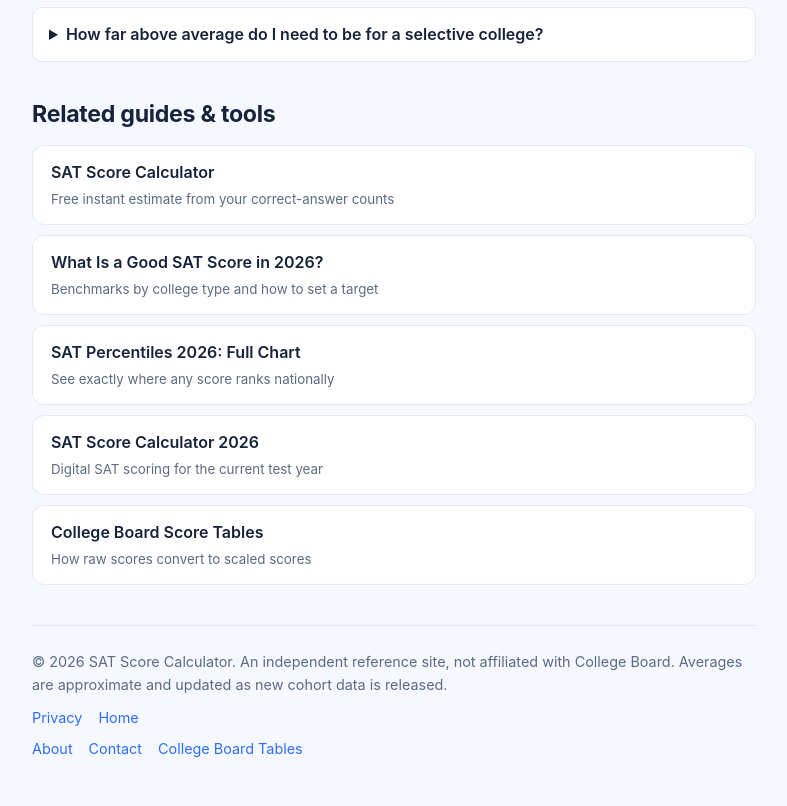
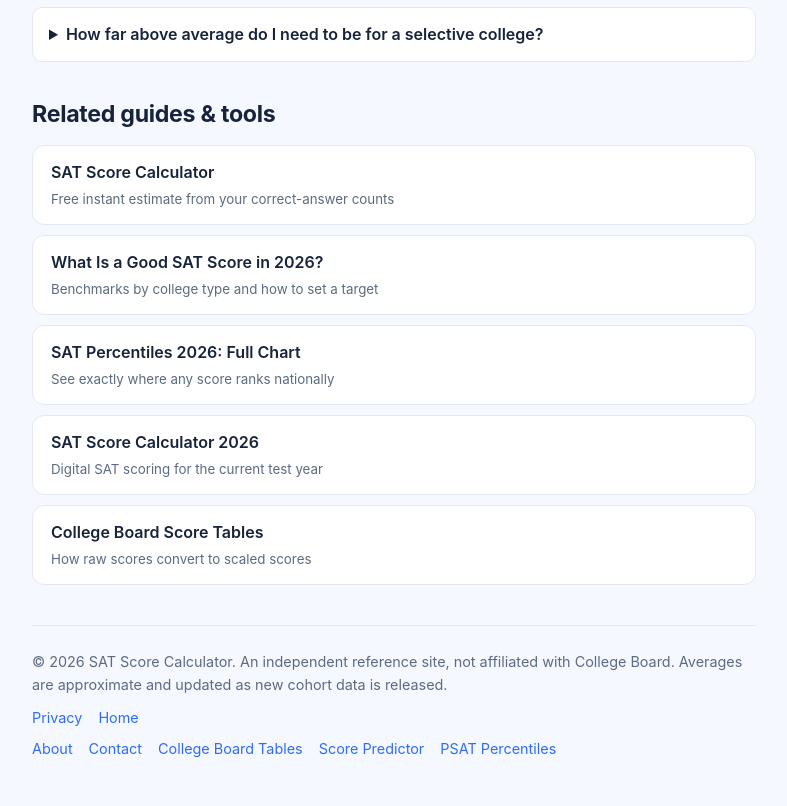
Before and after one commit to GuoXiaoWeiY/sat-score-calculator, a plain HTML site: page average-sat-score/index.html in a window 1280 px wide. Shown: the part 4983-5789 px from the top of the page, without its empty margins (246-1033 px from the left). Drawn offline with Linux system fonts and the light colour scheme.

Commit message:
Update site content and assets

```diff
--- a/average-sat-score/index.html
+++ b/average-sat-score/index.html
@@ -198,7 +198,7 @@
     <div style="margin-top:10px">
       <a href="https://satcalcpro.dpdns.org/privacy/">Privacy</a><a href="https://satcalcpro.dpdns.org/">Home</a>
     </div>
-    <div style="margin-top:8px"><a href="/about/">About</a><a href="/contact/">Contact</a><a href="/college-board/">College Board Tables</a></div>
+    <div style="margin-top:8px"><a href="/about/">About</a><a href="/contact/">Contact</a><a href="/college-board/">College Board Tables</a><a href="/sat-score-predictor/">Score Predictor</a><a href="/psat-percentiles/">PSAT Percentiles</a></div>
   </footer>
 </div>
 <script>document.getElementById('yr').textContent=new Date().getFullYear();</script>
```
